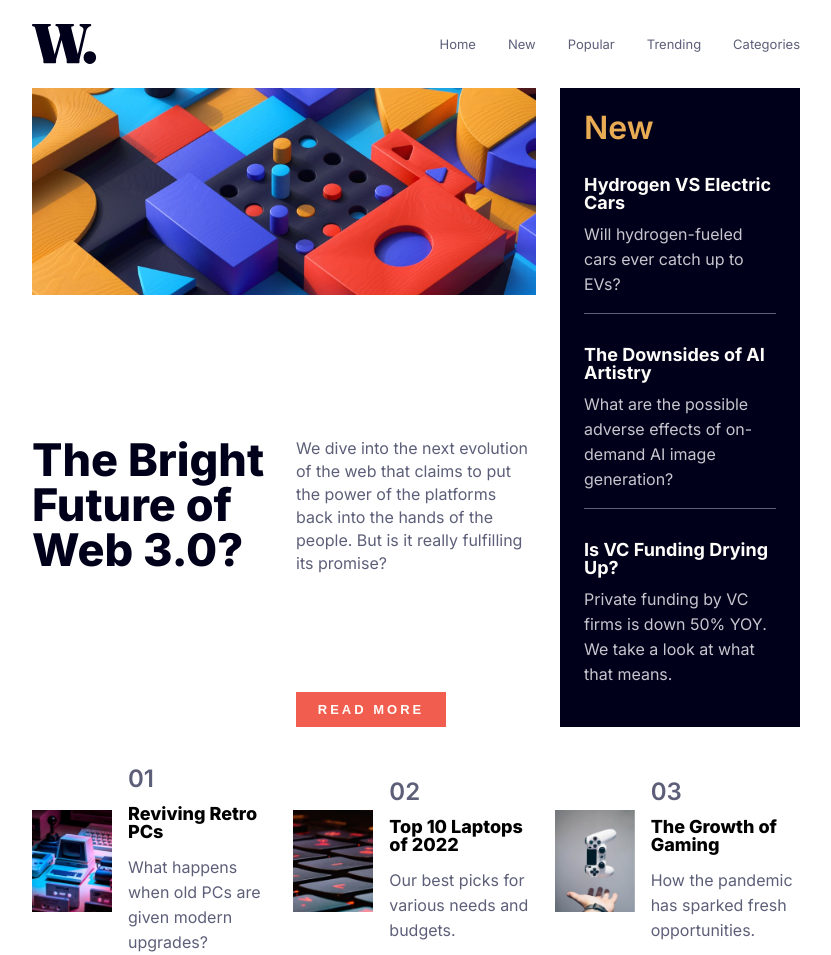
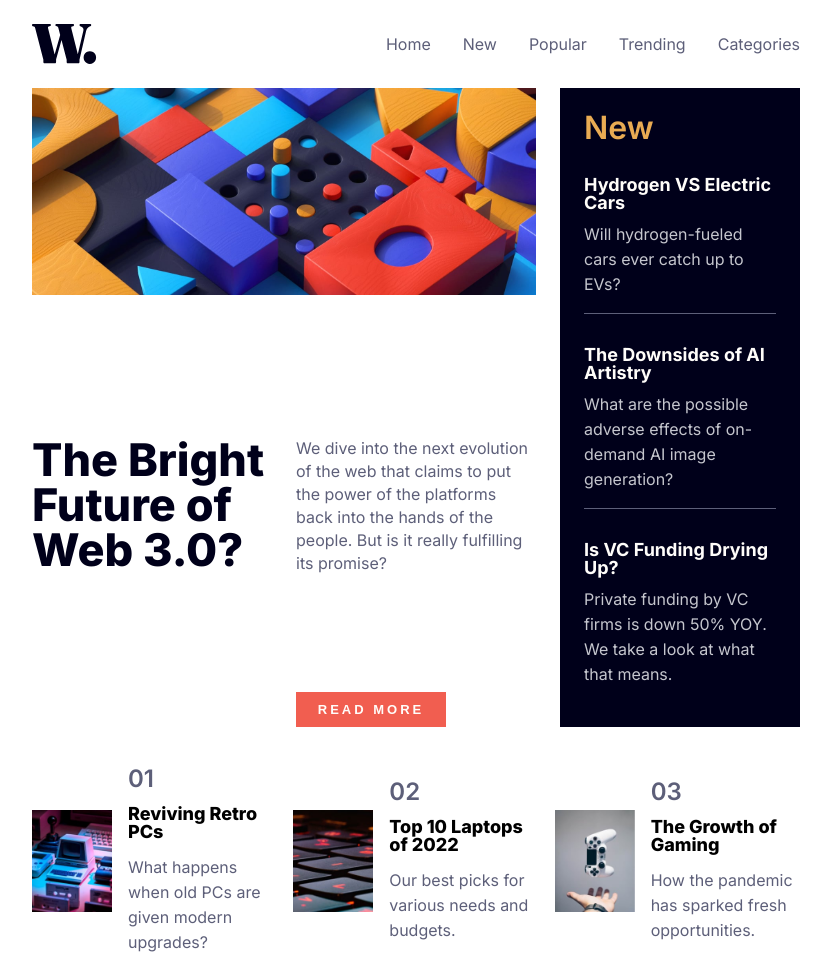
Before and after one commit to Raijinnn/news-homepage, a plain HTML site: page index.html in a window 1280 px wide. Shown: the whole page, without its empty margins (224-1055 px from the left). Drawn offline with Linux system fonts and the light colour scheme.

Commit message:
Update style.css

```diff
--- a/style.css
+++ b/style.css
@@ -85,7 +85,7 @@ body{
     list-style: none;
     text-decoration: none;
     color:hsl(236, 13%, 42%);
-    font-size: 0.813rem;
+    font-size: 1rem;
     transition: 0.25s;
 }
 
```
